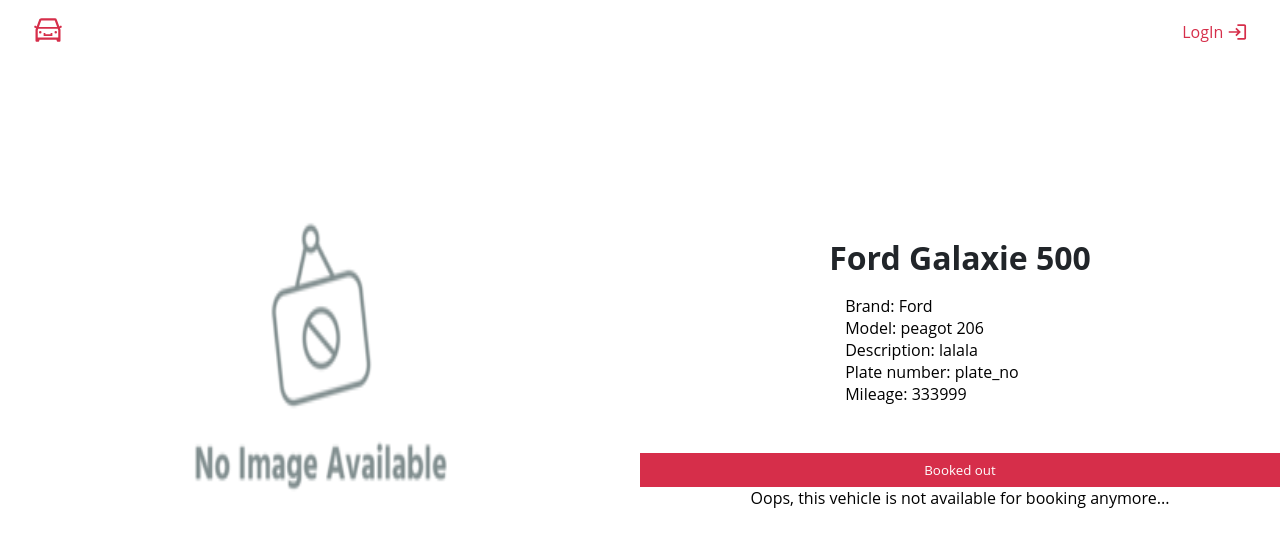
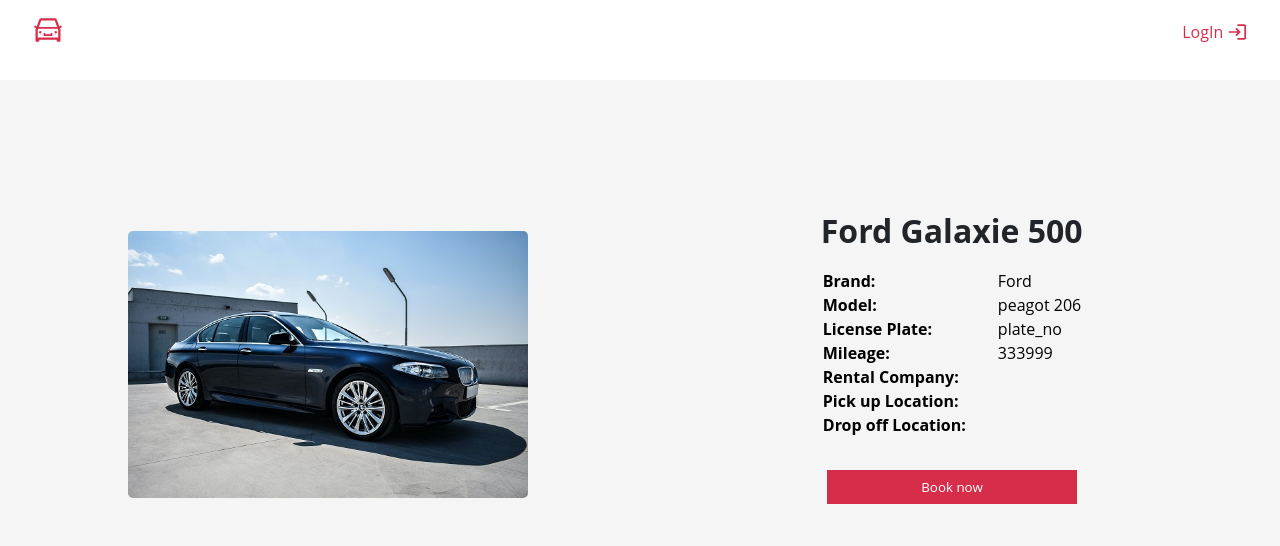
Before and after one commit to nevinalisheva/Berlinale-FMA, a Next.js app: page /vehicles/1 in a window 1280 px wide. Shown: the top 546 px of the page. Built offline with nearby package versions, Linux system fonts and the light colour scheme.

Commit message:
updated footer and id page

```diff
--- a/pages/vehicles/[id].js
+++ b/pages/vehicles/[id].js
@@ -1,7 +1,8 @@
 import Image from "next/image";
 import { useRouter } from "next/router";
 import useSWR from 'swr';
-import styles from './[id].module.css'
+import styles from './[id].module.css';
+import img from "../../assets/dummy.jpg"
 
 const fetcher = async () => {
     const response = await fetch('url')
@@ -18,7 +19,7 @@
         vehicle_brand: "Ford",
         vehicle_model: "peagot 206",
         mileage: 333999,
-        availability: false,
+        availability: true,
         plate_no: "plate_no",
         location_id: 3,
         image: null,
@@ -38,29 +39,77 @@
       <div className={styles.container}>
         <div className={styles.img}>
           <Image
-            src={data.image ? data.image : "/Image_not_available.png"}
+            src={data.image ? data.image : img}
             alt="vehicle-image"
             width={400}
-            height={400}
+            // height={400}
+            className="vehicle-pic"
           />
         </div>
         <div className={styles.desc}>
           <div className={styles.info}>
             <h1>{data.vehicle_name}</h1>
             <div className={styles.details}>
-              {data.vehicle_brand && <p>Brand: {data.vehicle_brand}</p>}
-              {data.vehicle_model && <p>Model: {data.vehicle_model}</p>}
-              {data.vehicle_desc && <p>Description: {data.vehicle_desc}</p>}
-              {data.plate_no && <p>Plate number: {data.plate_no}</p>}
-              {data.mileage && <p>Mileage: {data.mileage}</p>}
+              <table>
+                <tbody>
+                  <tr>
+                    <td>
+                      <strong>Brand: </strong>
+                    </td>
+                    <td>{data.vehicle_brand}</td>
+                  </tr>
+                  <tr>
+                    <td>
+                      <strong>Model: </strong>
+                    </td>
+                    <td>{data.vehicle_model}</td>
+                  </tr>
+                  {data.plate_no && (
+                    <tr>
+                      <td>
+                        <strong>License Plate: </strong>
+                      </td>
+                      <td>{data.plate_no}</td>
+                    </tr>
+                  )}
+                  {data.mileage && (
+                    <tr>
+                      <td>
+                        <strong>Mileage: </strong>
+                      </td>
+                      <td>{data.mileage}</td>
+                    </tr>
+                  )}
+                  <tr>
+                    <td>
+                      <strong>Rental Company: </strong>
+                    </td>
+                    <td>{data.company_name}</td>
+                  </tr>
+                  <tr>
+                    <td>
+                      <strong>Pick up Location: </strong>
+                    </td>
+                    <td>{data.pick_up_venue}</td>
+                  </tr>
+                  <tr>
+                    <td>
+                      <strong>Drop off Location: </strong>
+                    </td>
+                    <td>{data.drop_of_venue}</td>
+                  </tr>
+                </tbody>
+              </table>
             </div>
           </div>
           {data.availability ? (
-            <button className="{styles.button}">Book now</button>
+            <button className={styles.button}>Book now</button>
           ) : (
-            <button className="{styles.booked-button}">Booked out</button>
+            <button className={styles.button}>Booked out</button>
           )}
-          {!data.availability && <p>Oops, this vehicle is not available for booking anymore...</p>}
+          {!data.availability && (
+            <p>Oops, this vehicle is not available for booking anymore...</p>
+          )}
         </div>
       </div>
     </div>
--- a/pages/vehicles/[id].module.css
+++ b/pages/vehicles/[id].module.css
@@ -1,5 +1,7 @@
 .container {
     display: block;
+    padding: 1rem;
+    background-color: var(--secondary-background);
 }
 
 .desc {
@@ -7,6 +9,11 @@
     flex-direction: column;
     align-items: center;
     justify-content: center;
+    margin-bottom: 6vh;
+    padding-top: 3rem;
+    border-radius: 5px;
+    padding: 5px;
+
 }
 .info {
     margin-bottom: 2rem;
@@ -20,16 +27,23 @@
     margin: auto;
     justify-content:center;
     padding-bottom: 2rem;
+
 }
 .details {
-    padding: 1rem;
+    padding-top: 1rem;
+
 }
 .main {
-        /* display: flex; */
-        height: 85vh;
-        margin-top: 2rem;
+        height: 75vh;
+        margin-top: 5rem;
+        margin-bottom: 15vh;
     }
-
+.button {
+    max-width: 400px;
+}
+.details table td strong {
+  margin-right: 30px;
+}
 @media screen and (min-width:700px) {
     .container{
     display: grid;
@@ -45,5 +59,9 @@
     .main {
         display: grid;
     }
+    .button {
+        width: 250px;
+
+    }
 
 }
--- a/styles/globals.css
+++ b/styles/globals.css
@@ -54,3 +54,7 @@
 p {
   font-size: 1rem;
 }
+
+.vehicle-pic {
+  border-radius: 5px;
+}
```
Also changed, not shown: components/footer/Footer.js (+3 -6 lines), components/footer/Footer.module.css (+6 -1 lines), 1 other file (tests, documents, lock files or other folders).
